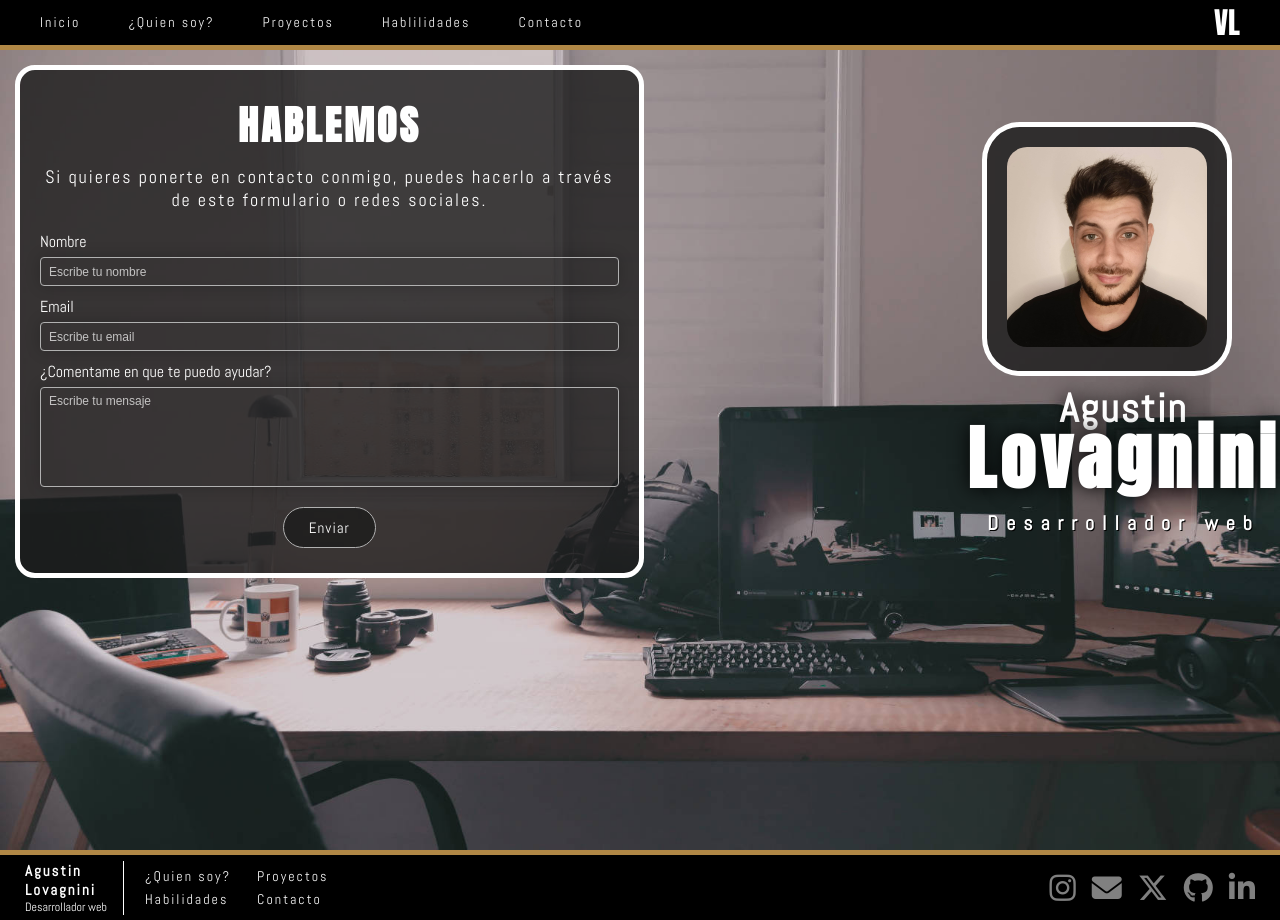
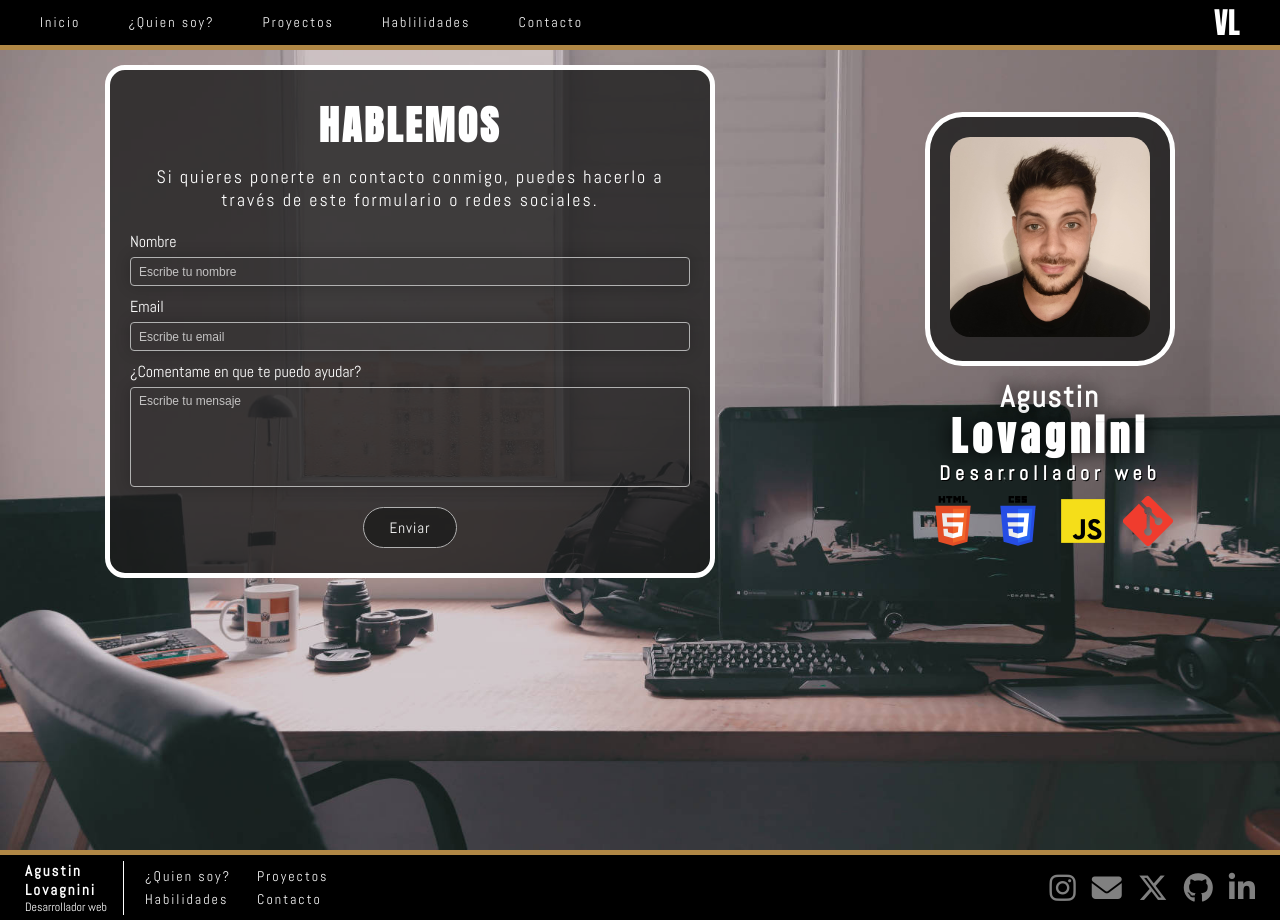
Before and after one commit to agustin-lovagnini/agustin-lovagnini-cv-web, a plain HTML site: page pages/contacto.html in a window 1280 px wide. Drawn offline with Linux system fonts and the light colour scheme.

Commit message:
termine la pagina contacto

```diff
--- a/css/styles.css
+++ b/css/styles.css
@@ -9,8 +9,10 @@
     --background-color: #000;
     --background-color-img: rgba(28, 28, 28, 0.8);
     --color-tipografia: #fff;
-    --color-1: #B08745; /**color de diseño*/
-    --color-2: #e9b766; /**color de header__nav-item*/
+    --color-1: #B08745;
+    /**color de diseño*/
+    --color-2: #e9b766;
+    /**color de header__nav-item*/
     --botones: rgba(255, 255, 255, 0.959);
 
     /**tipografia*/
@@ -72,59 +74,84 @@
     background-size: cover;
     background-position: center;
     background-repeat: no-repeat;
-    height: 100vh; /**chquear cuando edite*/
+    height: 100vh;
 }
 
 /*! INDEX - MAIN */
 
 .perfil {
+    justify-content: space-around;
+}
+
+.perfil,
+.perfil-contacto__info-personal {
     color: var(--color-tipografia);
-    text-shadow:  0px 0px 20px rgba(0, 0, 0, 1);
+    text-shadow: 0px 0px 20px rgba(0, 0, 0, 1);
     display: flex;
-    justify-content: space-around;
     align-items: center;
 }
 
-.perfil__nombre-completo, .perfil-contacto__nombre-completo {
+.perfil__nombre-completo {
     line-height: 0.9;
+}
+
+.perfil__nombre-completo {
     margin-bottom: 15px;
 }
 
-.perfil__nombre, .perfil-contacto__nombre {
+.perfil__nombre,
+.perfil-contacto__nombre {
     font-family: var(--estilo-tipografia-abel);
     font-weight: bold;
-    font-size: 40px;
     letter-spacing: 2px;
     margin-bottom: 5px;
 }
 
-.perfil__apellido, .perfil-contacto__apellido {
+.perfil__nombre {
+    font-size: 40px;
+}
+
+.perfil__apellido {
+    font-size: 70px;
+}
+
+.perfil__apellido,
+.perfil-contacto__apellido {
     font-family: var(--estilo-tipografia-anton);
-    font-size: 70px;
     letter-spacing: 5px;
 }
 
-.perfil__rubro, .perfil-contacto__rubro {
+.perfil__rubro {
+    margin-top: 5px;
+    letter-spacing: 8px;
+}
+
+.perfil__rubro,
+.perfil-contacto__rubro {
     font-family: var(--estilo-tipografia-abel);
-    margin-top: 5px;
     font-weight: bold;
-    letter-spacing: 8px;
     font-size: 20px;
     text-shadow: 1px 1px rgba(0, 0, 0, 1);
 }
 
 .perfil__lenguajes {
-    display: flex;
-    gap: 15px;
     margin-top: 20px;
 }
 
-.perfil__icono-lenguajes {
+.perfil__lenguajes,
+.perfil-contacto__lenguajes {
+    display: flex;
+    gap: 15px;
+}
+
+.perfil__icono-lenguajes,
+.perfil-contacto__icono-lenguajes {
     width: 50px;
     height: auto;
 }
 
-.perfil__foto, .perfil-contacto__foto {
+.perfil__foto,
+.perfil-contacto__foto {
     padding: 20px;
     background-color: var(--background-color-img);
     border: 5px solid #fff;
@@ -133,7 +160,8 @@
     display: inline-block;
 }
 
-.perfil__img, .perfil-contacto__img {
+.perfil__img,
+.perfil-contacto__img {
     width: 200px;
     height: auto;
     border-radius: 10%;
@@ -155,26 +183,11 @@
     align-items: center;
 }
 
-.perfil-contacto {
-
+.formulario {
+    width: 50%;
 }
 
-.perfil-contacto__info-personal {
-    color: var(--color-tipografia);
-    text-shadow:  0px 0px 20px rgba(0, 0, 0, 1);
-    display: flex;
-    flex-direction: column;
-    align-items: center;
-}
-
-.perfil-contacto__nombre-completo{
-    text-align: center;
-}
-
-
-
 .formulario__contenedor {
-    width: 65%;
     margin: 15px;
     padding: 25px 20px;
     background-color: var(--background-color-img);
@@ -219,7 +232,8 @@
     font-family: var(--estilo-tipografia-abel);
 }
 
-.formulario__input, .formulario__textarea {
+.formulario__input,
+.formulario__textarea {
     display: block;
     width: 100%;
     margin-top: 5px;
@@ -255,13 +269,43 @@
     font-family: var(--estilo-tipografia-abel);
     font-size: 15px;
     letter-spacing: 1px;
-    transition: border 0.3s ease,scale 0.3s ease;
+    transition: border 0.3s ease, scale 0.3s ease;
 }
 
-.formulario__boton-enviar:hover{
+.formulario__boton-enviar:hover {
     border: 1px solid var(--color-2);
     scale: 1.05;
     cursor: pointer;
+}
+
+.perfil-contacto__info-personal {
+    flex-direction: column;
+}
+
+.perfil-contacto__nombre-completo {
+    text-align: center;
+    margin-bottom: 2px;
+}
+
+.perfil-contacto__nombre {
+    font-size: 30px;
+}
+
+.perfil-contacto__nombre-completo {
+    line-height: 1.1;
+}
+
+.perfil-contacto__apellido {
+    font-size: 40px;
+}
+
+.perfil-contacto__rubro {
+    letter-spacing: 5px;
+}
+
+.perfil-contacto__lenguajes {
+    margin-top: 10px;
+    justify-content: center;
 }
 
 /*? FOOTER GLOBAL */
@@ -344,7 +388,7 @@
 .footer__icon {
     color: rgb(255, 255, 255, 0.5);
     font-size: 30px;
-    transition: color 0.2s ease,color 0.3s ease;
+    transition: color 0.2s ease, color 0.3s ease;
 }
 
 .footer__icon:hover {
--- a/pages/contacto.html
+++ b/pages/contacto.html
@@ -63,8 +63,8 @@
             </label>
 
             <label class="formulario__label" for="mensaje">¿Comentame en que te puedo ayudar?
-              <textarea id="mensaje" name="mensaje" required placeholder="Escribe tu mensaje" class="formulario__textarea"
-                maxlength="500"></textarea>
+              <textarea id="mensaje" name="mensaje" required placeholder="Escribe tu mensaje"
+                class="formulario__textarea" maxlength="500"></textarea>
             </label>
 
             <button class="formulario__boton-enviar" type="submit">
@@ -84,6 +84,12 @@
             <span class="perfil-contacto__apellido">Lovagnini</span>
           </h3>
           <p class="perfil-contacto__rubro">Desarrollador web</p>
+        </div>
+        <div class="perfil-contacto__lenguajes">
+          <img class="perfil-contacto__icono-lenguajes" src="../img/logo-html.svg" alt="HTML">
+          <img class="perfil-contacto__icono-lenguajes" src="../img/logo-css.svg" alt="CSS">
+          <img class="perfil-contacto__icono-lenguajes" src="../img/logo-js.svg" alt="JAVASCRIPT">
+          <img class="perfil-contacto__icono-lenguajes" src="../img/logo-git.svg" alt="GIT">
         </div>
       </section>
     </section>
```
Lines whose indentation alone changed are shown as unchanged.
